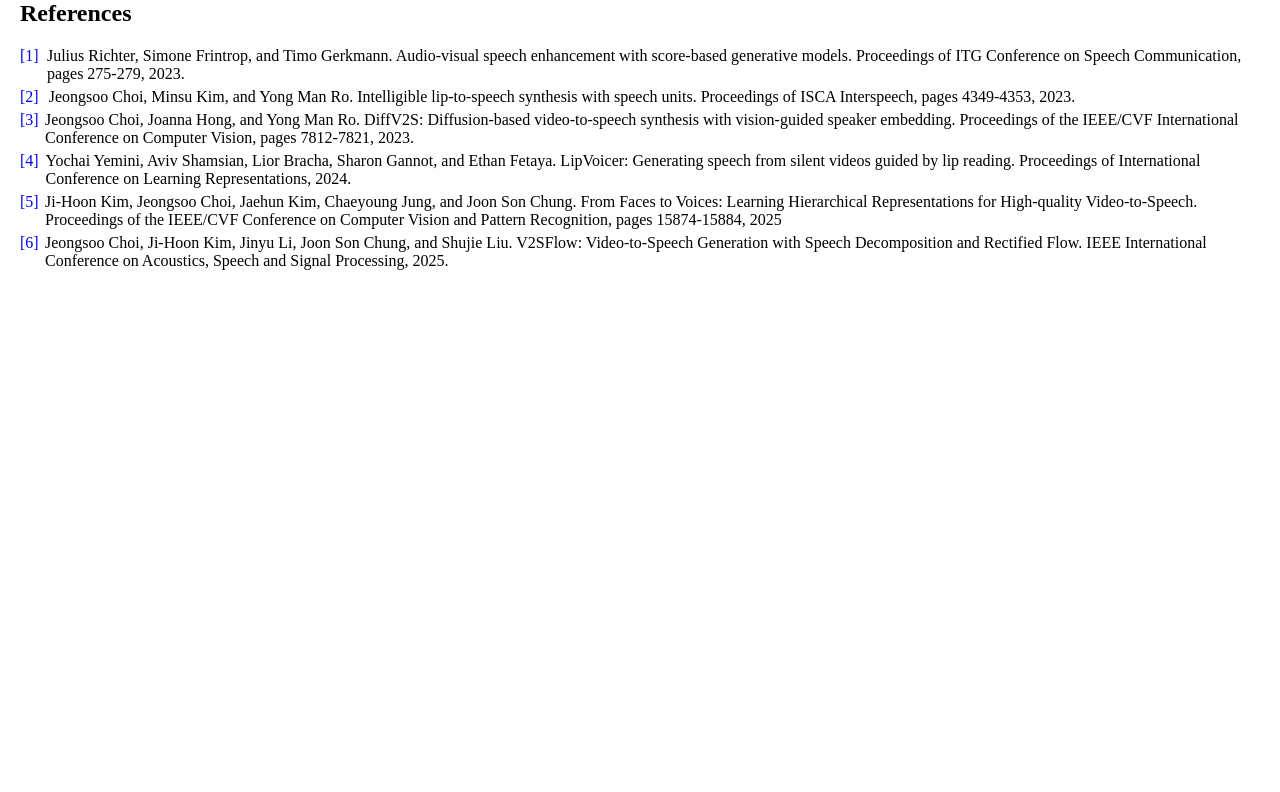
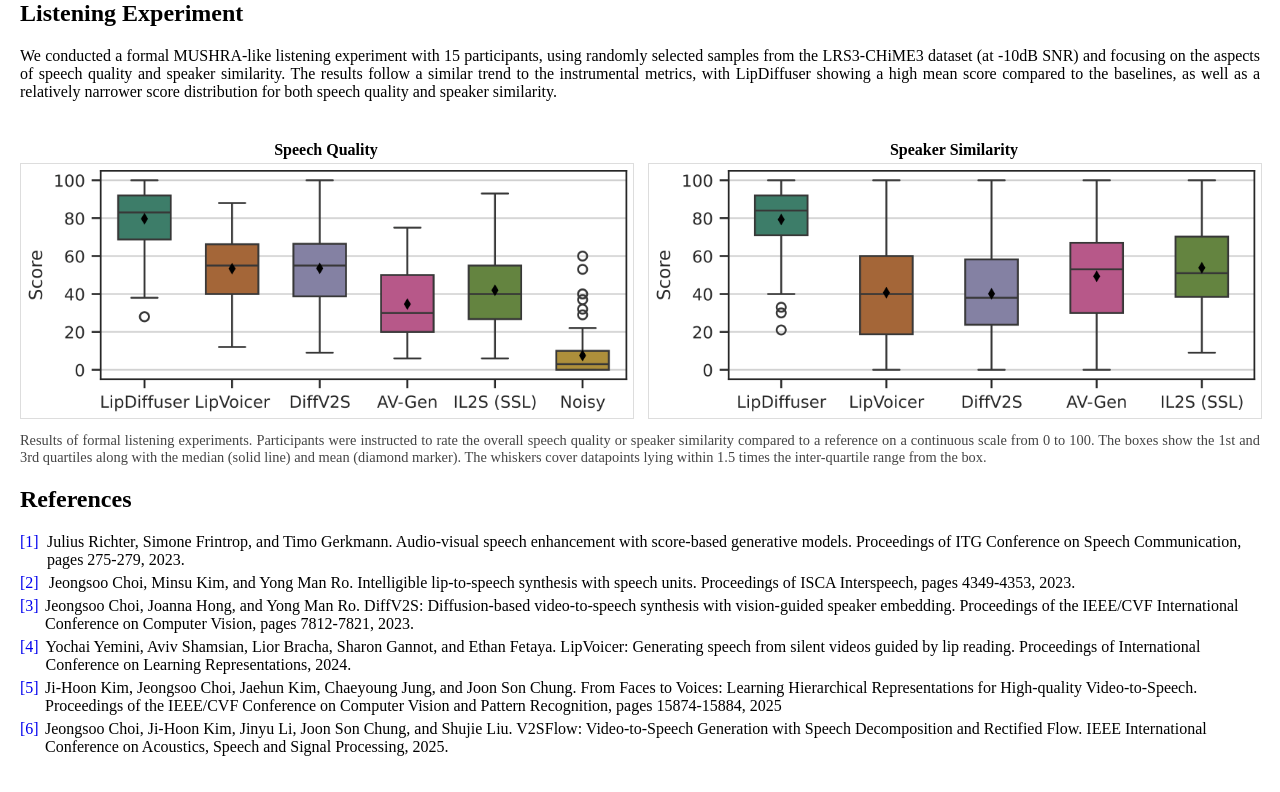
Before and after one commit to AnonymousAuthors47/lipdiffuser, a Jekyll site: the page index.html, which Jekyll copies as it is, in a window 1280 px wide. Shown: the part 811-1603 px from the top of the page. Built offline with Jekyll 4.4.1, drawn with Linux system fonts in a browser that asks for light colours; before the commit the page ends 1117 px from its top, so only the background shows below that.

Commit message:
Add listening experiment

```diff
--- a/index.html
+++ b/index.html
@@ -113,6 +113,41 @@
         .highlight:hover {
             background-color: #d3d3d3;
         }
+
+        /* Listening experiment figure styles */
+        .listening-figure {
+            margin: 1.5em 0 0.5em 0;
+            padding: 0;
+        }
+        .listening-plots {
+            display: flex;
+            gap: 16px;
+            align-items: flex-start;
+            width: 100%;
+        }
+        .listening-plots img {
+            flex: 1 1 0;
+            min-width: 0;
+            width: 100%;
+            height: auto;
+            border: 1px solid #ddd;
+            background: #fff;
+        }
+        .listening-caption {
+            margin-top: 0.6em;
+            font-size: 0.9em;
+            color: #444;
+            text-align: justify;
+            hyphens: auto;
+        }
+        @media (max-width: 600px) {
+            .listening-plots {
+                flex-direction: column;
+            }
+            .listening-plots img {
+                width: 100%;
+            }
+        }
     </style>
 </head>
 <body>
@@ -143,6 +178,30 @@
 </p>
 
 <div id="videoTableContainer"></div>
+
+<h2>
+    Listening Experiment
+</h2>
+
+<p>
+    We conducted a formal MUSHRA-like listening experiment with 15 participants, using randomly selected samples from the LRS3-CHiME3 dataset (at -10dB SNR) and focusing on the aspects of speech quality and speaker similarity. The results follow a similar trend to the instrumental metrics, with LipDiffuser showing a high mean score compared to the baselines, as well as a relatively narrower score distribution for both speech quality and speaker similarity.
+</p>
+
+<figure class="listening-figure">
+    <div class="listening-plots">
+        <div>
+            <p style="text-align: center; margin-bottom: 4px;"><strong>Speech Quality</strong></p>
+            <img src="assets/img/listening_qual.png" alt="Listening experiment results: speech quality">
+        </div>
+        <div>
+            <p style="text-align: center; margin-bottom: 4px;"><strong>Speaker Similarity</strong></p>
+            <img src="assets/img/listening_sim.png" alt="Listening experiment results: speaker similarity">
+        </div>
+    </div>
+    <figcaption class="listening-caption">
+        Results of formal listening experiments. Participants were instructed to rate the overall speech quality or speaker similarity compared to a reference on a continuous scale from 0 to 100. The boxes show the 1st and 3rd quartiles along with the median (solid line) and mean (diamond marker). The whiskers cover datapoints lying within 1.5 times the inter-quartile range from the box.
+    </figcaption>
+</figure>
 
 <h2>
     References
```
Also changed, not shown: assets/img/listening_qual.png (added), assets/img/listening_sim.png (added).
